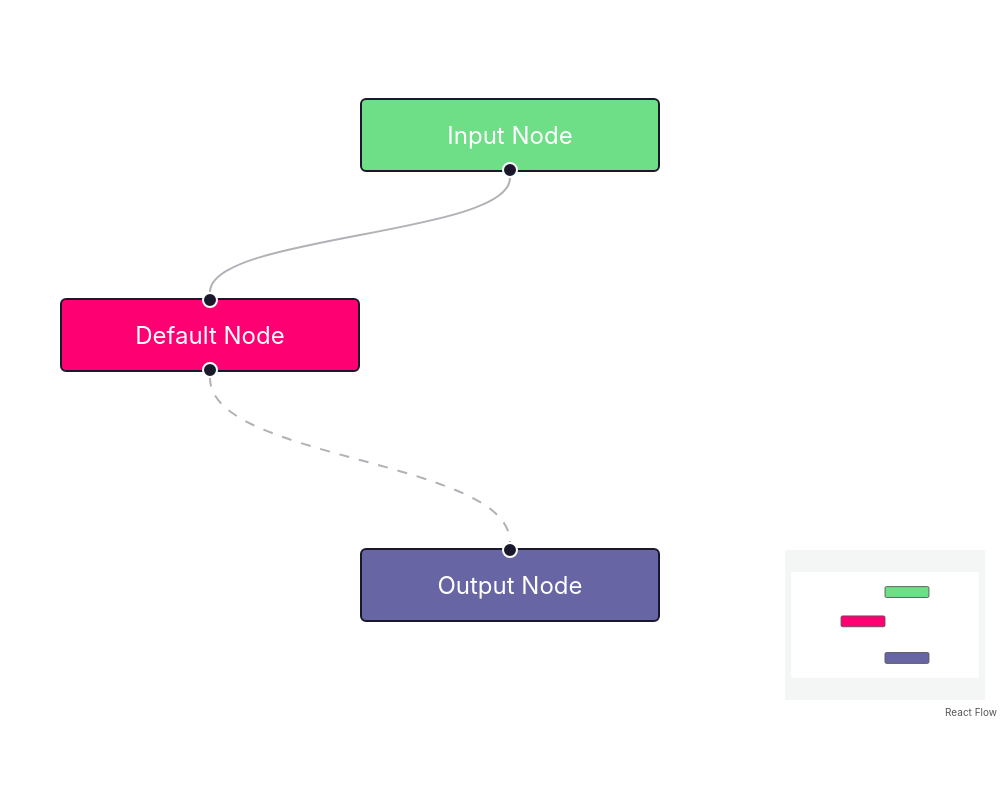
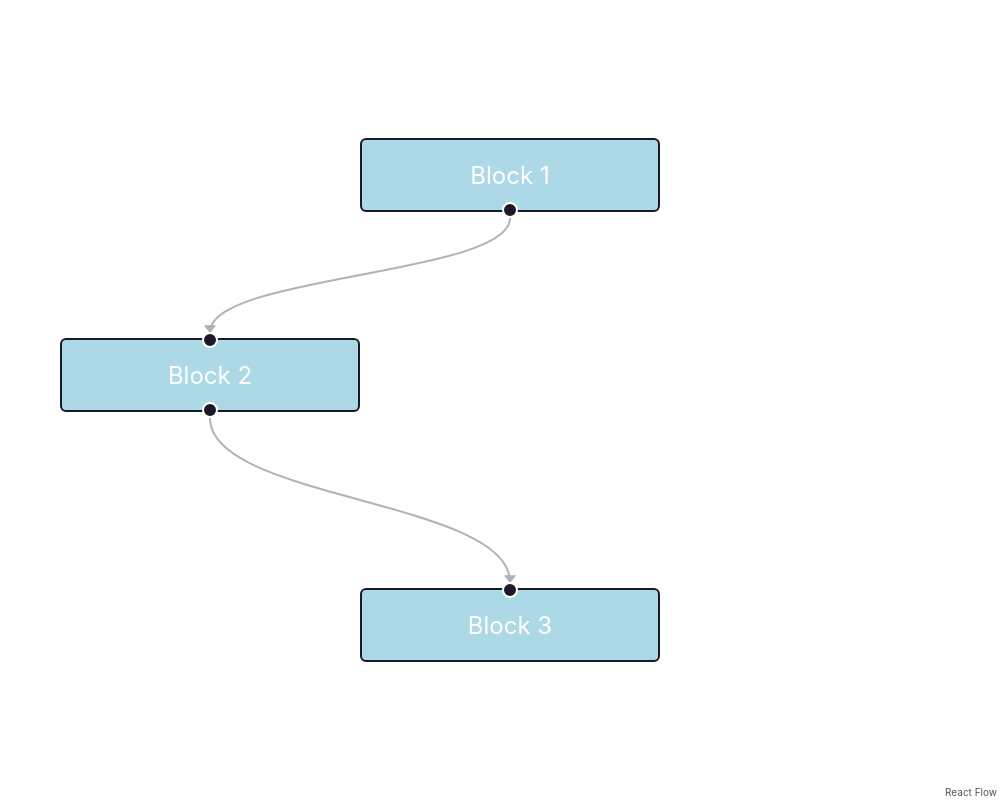
Before and after one commit to 8ladimirovi4/Mechanotronica, a React (Create React App) app in the folder frontend/: page / in a window 1280 px wide. Shown: the whole page, without its empty margins (280-1280 px from the left). Built offline with nearby package versions, Linux system fonts and the light colour scheme; what reactflow would draw is missing.

Commit message:
arrow added

```diff
--- a/frontend/src/components/OverviewFlow.jsx
+++ b/frontend/src/components/OverviewFlow.jsx
@@ -1,47 +1,40 @@
 
-import ReactFlow, { MiniMap } from 'react-flow-renderer';
-import './index.css'
+import ReactFlow, {MarkerType} from 'react-flow-renderer/nocss';
+import 'react-flow-renderer/dist/style.css'
+import 'react-flow-renderer/dist/theme-default.css'
+
+
 
 const defaultNodes = [
   {
     id: '1',
     type: 'input',
-    data: { label: 'Input Node' },
+    data: { label: 'Block 1' },
     position: { x: 250, y: 25 },
-    style: { backgroundColor: '#6ede87', color: 'white' },
+    style: { backgroundColor: 'lightblue', color: 'white' },
   },
 
   {
     id: '2',
     // you can also pass a React component as a label
-    data: { label: <div>Default Node</div> },
+    data: { label: 'Block 2' },
     position: { x: 100, y: 125 },
-    style: { backgroundColor: '#ff0072', color: 'white' },
+    style: { backgroundColor: 'lightblue', color: 'white' },
   },
   {
     id: '3',
     type: 'output',
-    data: { label: 'Output Node' },
+    data: { label: 'Block 3' },
     position: { x: 250, y: 250 },
-    style: { backgroundColor: '#6865A5', color: 'white' },
+    style: { backgroundColor: 'lightblue', color: 'white' },
   },
 ];
 
 const defaultEdges = [
-  { id: 'e1-2', source: '1', target: '2' },
-  { id: 'e2-3', source: '2', target: '3', animated: true },
+  { id: 'e1-2', source: '1', target: '2',  markerEnd: {type: MarkerType.ArrowClosed}},
+  { id: 'e2-3', source: '2', target: '3', markerEnd: {type: MarkerType.ArrowClosed}},
 ];
 
-const nodeColor = (node) => {
-  switch (node.type) {
-    case 'input':
-      return '#6ede87';
-    case 'output':
-      return '#6865A5';
-    default:
-      return '#ff0072';
-  }
-};
 
 const OverviewFlow = () => {
 
@@ -51,9 +44,8 @@ const OverviewFlow = () => {
     defaultNodes={defaultNodes}
     defaultEdges={defaultEdges}
     fitView
-    style={{height:'90vh'}}
+    style={{width: '100%', height:'100vh'}}
     >
-      <MiniMap nodeColor={nodeColor} nodeStrokeWidth={3} zoomable pannable />
     </ReactFlow>
     </>
   );
```
